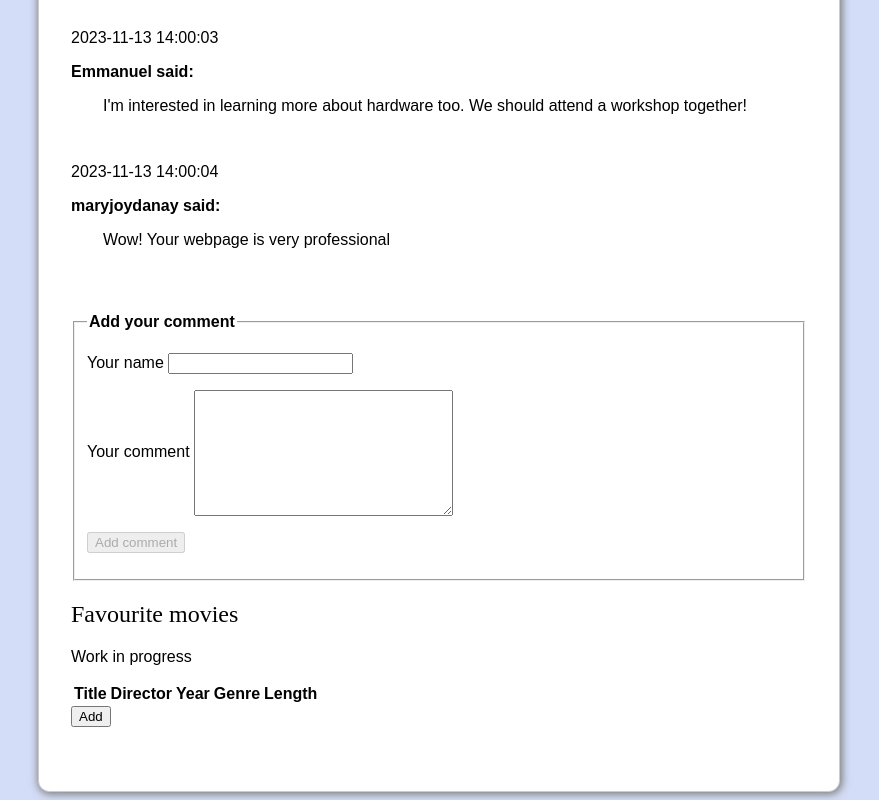
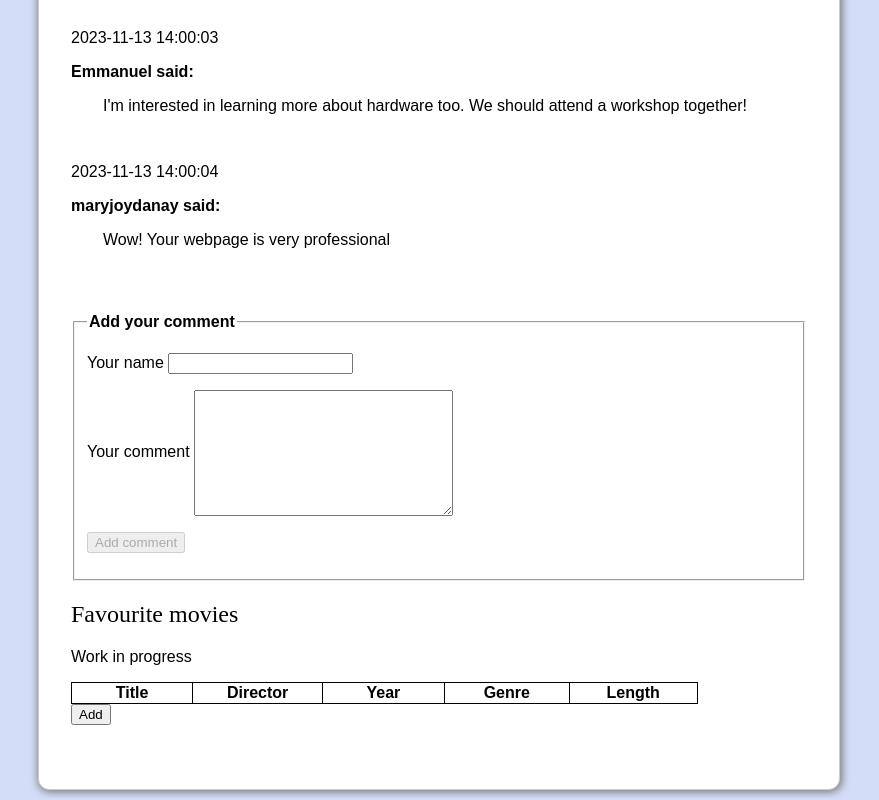
Before and after one commit to PUP-BSIT/exercise-18-hypertechs_webdev, a plain HTML site: page serrano_calib/serrano_calib.html in a window 1280 px wide. Shown: the part 1949-2749 px from the top of the page, without its empty margins (201-1080 px from the left). Drawn offline with Linux system fonts and the light colour scheme; no server answers.

Commit message:
add style to table

```diff
--- a/serrano_calib/movie_list/script.js
+++ b/serrano_calib/movie_list/script.js
@@ -173,6 +173,7 @@ function addRow () {
   genreData.append (genreInput);
   lengthData.append (lengthInput);
 
+
   saveBtn.addEventListener ("click", () => {
     let requestBody = new FormData ();
     requestBody.append('title', titleInput.value);
--- a/serrano_calib/serrano_calib.html
+++ b/serrano_calib/serrano_calib.html
@@ -144,7 +144,9 @@
       <h2 class="section-title">Favourite movies</h2>
         <p>Work in progress</p>
         <table id="movie_table">
-
+          <colgroup id="table_col_movie">
+            <col><col><col><col><col><col>
+          </colgroup>
           <thead>
             <tr>
               <th>Title</th>
--- a/serrano_calib/style.css
+++ b/serrano_calib/style.css
@@ -126,3 +126,17 @@ body {
 td input {
   width: 100%;
 }
+
+#movie_table {
+  border-collapse: collapse;
+  width: 100%;
+}
+th, td {
+  border-style: solid;
+  border-width: 1px;
+  box-sizing: border-box;
+
+}
+#table_col_movie col {
+  width: 10em;
+}
```
